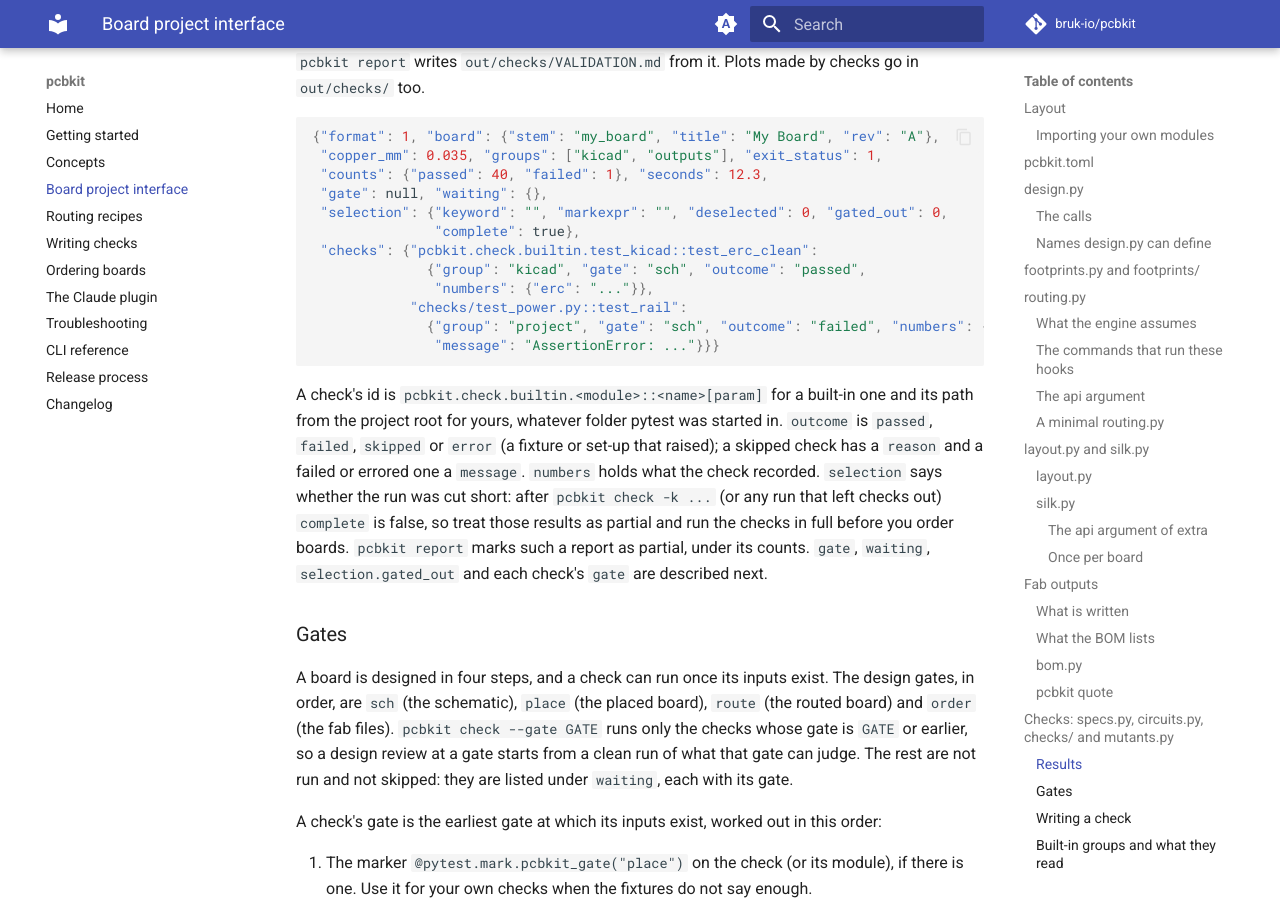
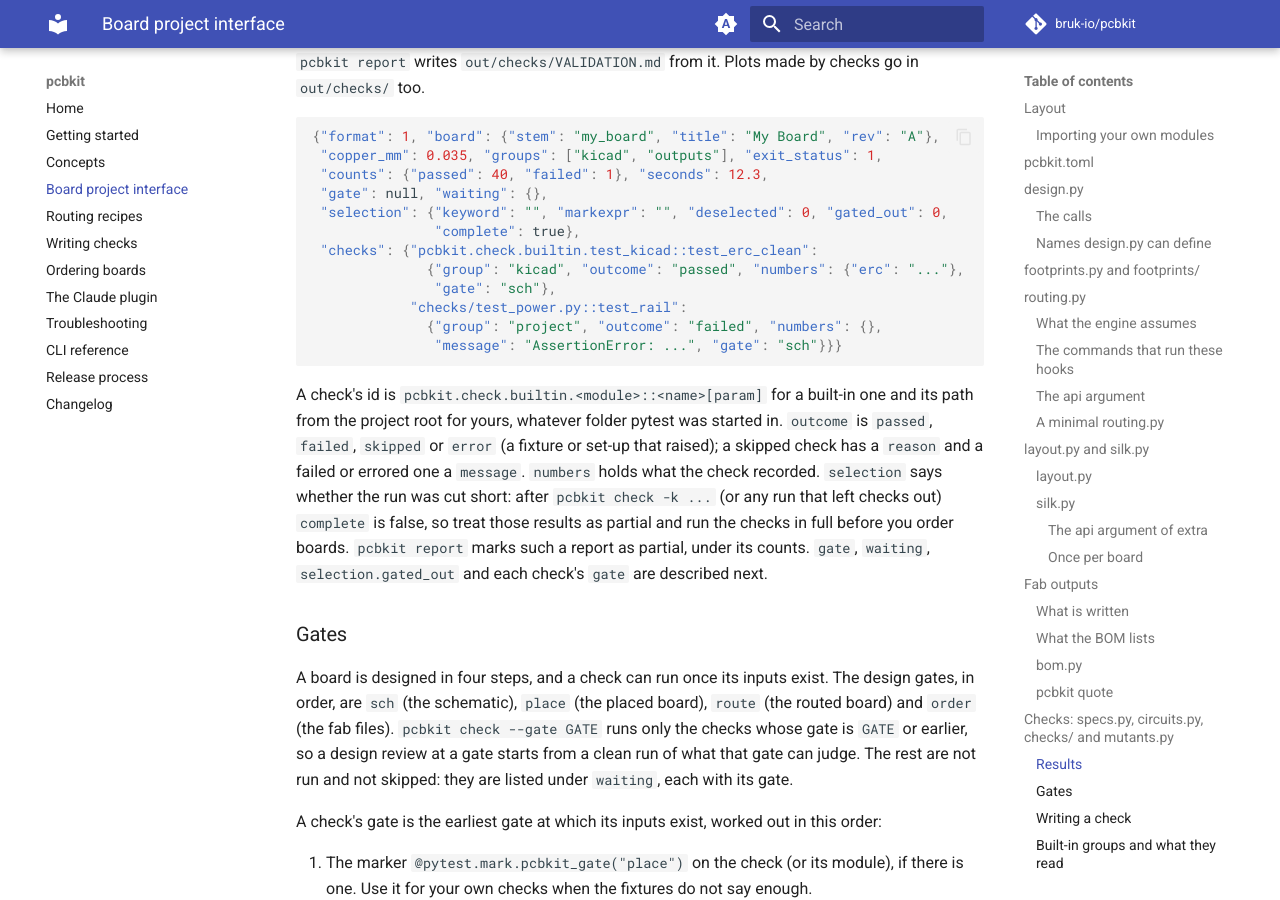
Before and after one commit to bruk-io/pcbkit, an MkDocs documentation site: the page built from docs/project-interface.md, in a window 1280 px wide and 900 px high, scrolled down 20605 px. Built offline with MkDocs 1.6.1 and Material for MkDocs 9.7.7, drawn with Linux system fonts in a browser that asks for light colours; comment, search, counter and statistics services are not loaded; the version menu is left out.

````diff
--- a/docs/project-interface.md
+++ b/docs/project-interface.md
@@ -761,11 +761,11 @@ A run leaves `out/checks/results.json` (a run that selects nothing leaves an emp
  "selection": {"keyword": "", "markexpr": "", "deselected": 0, "gated_out": 0,
                "complete": true},
  "checks": {"pcbkit.check.builtin.test_kicad::test_erc_clean":
-              {"group": "kicad", "gate": "sch", "outcome": "passed",
-               "numbers": {"erc": "..."}},
+              {"group": "kicad", "outcome": "passed", "numbers": {"erc": "..."},
+               "gate": "sch"},
             "checks/test_power.py::test_rail":
-              {"group": "project", "gate": "sch", "outcome": "failed", "numbers": {},
-               "message": "AssertionError: ..."}}}
+              {"group": "project", "outcome": "failed", "numbers": {},
+               "message": "AssertionError: ...", "gate": "sch"}}}
 ```
 
 A check's id is `pcbkit.check.builtin.<module>::<name>[param]` for a built-in one and its
````
Also changed, not shown: 2 other files.
